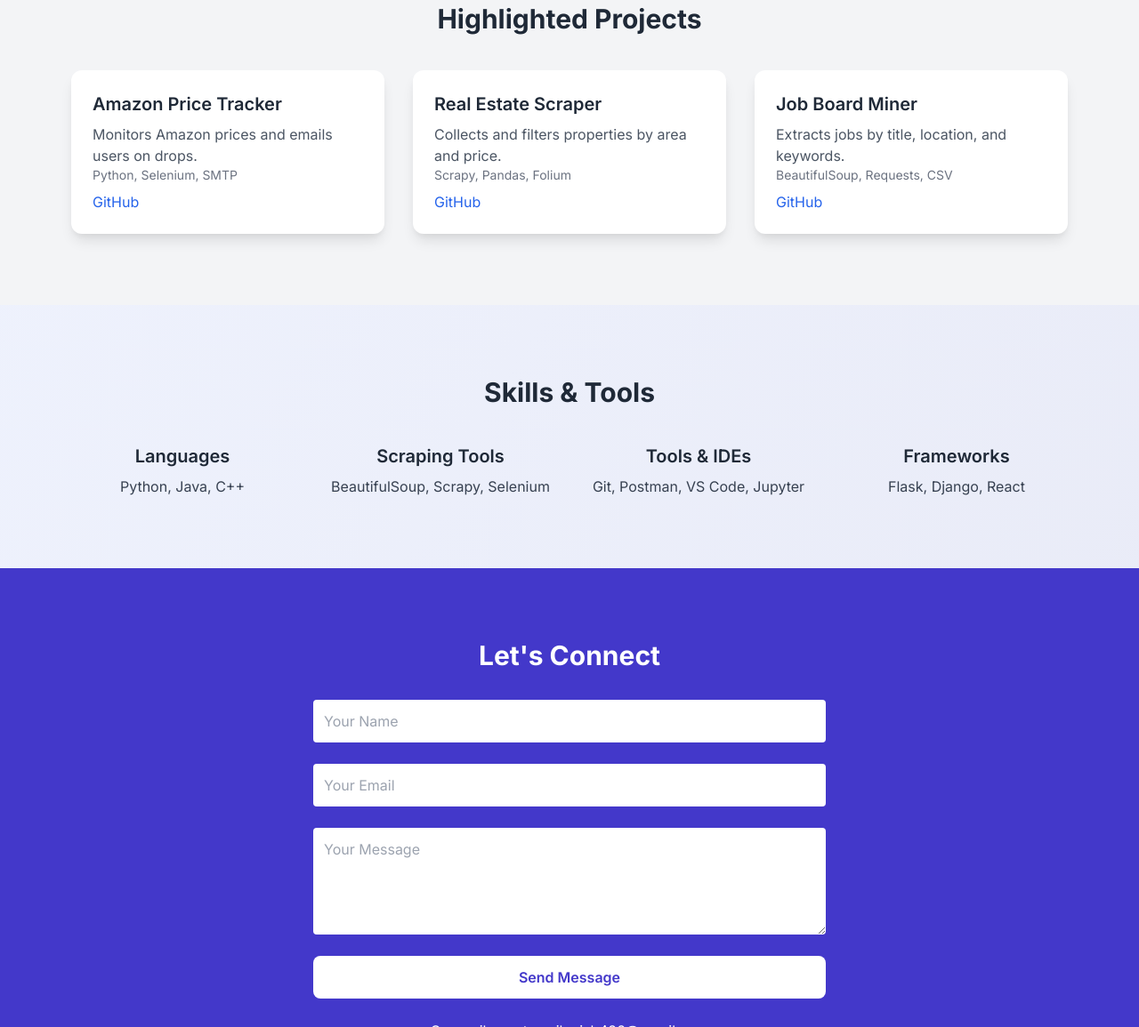
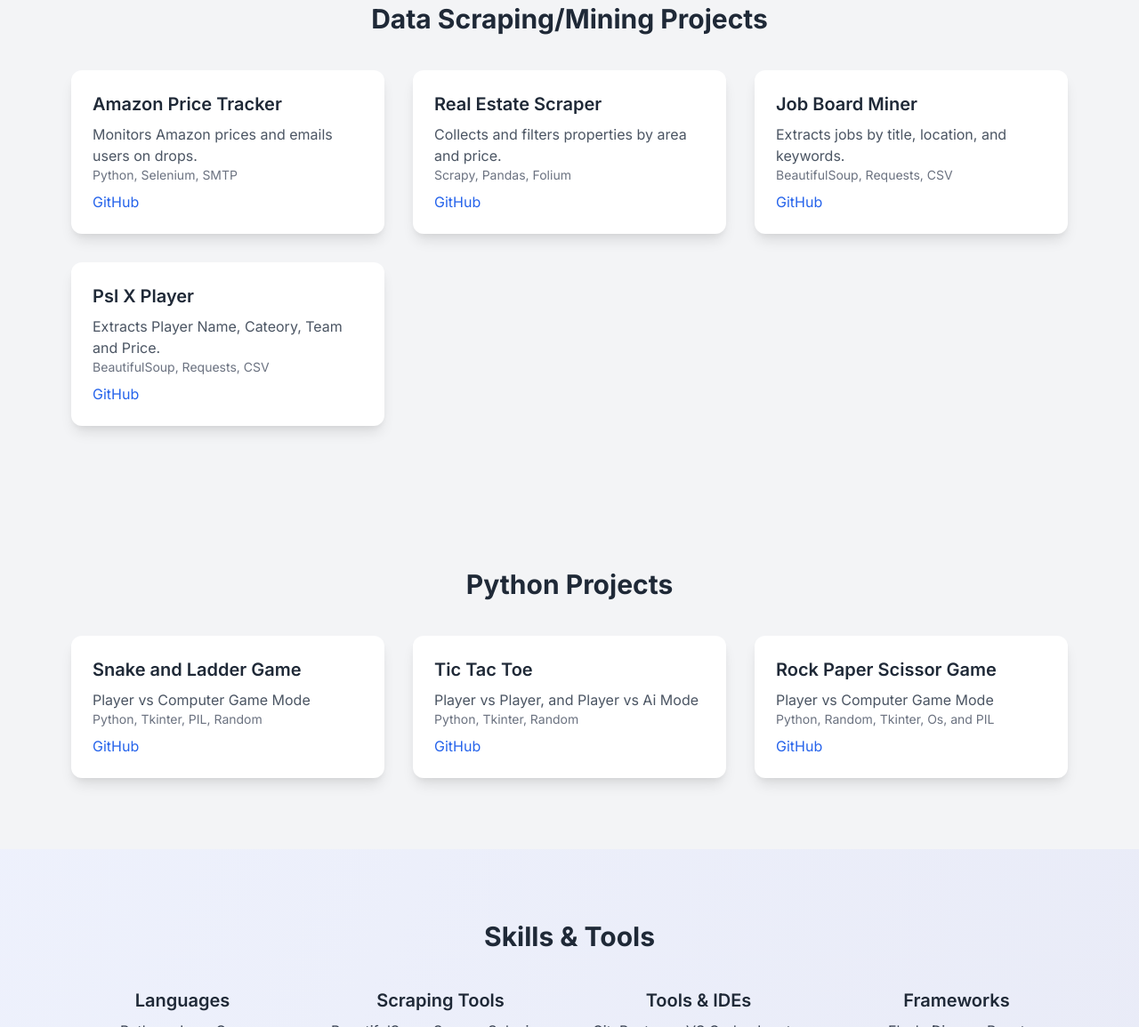
Before and after one commit to Saqib426/Port_folio, a plain HTML site: page index.html in a window 1280 px wide. Shown: the part 841-1996 px from the top of the page at 89% size. Drawn offline with nearby package versions, Linux system fonts and the light colour scheme.

Commit message:
Update feature or fix bugs

```diff
--- a/index.html
+++ b/index.html
@@ -81,7 +81,7 @@
 
     <!-- Projects -->
     <section id="projects" class="bg-gray-100 py-20 px-6 md:px-20">
-        <h2 class="text-3xl font-bold text-center mb-10">Highlighted Projects</h2>
+        <h2 class="text-3xl font-bold text-center mb-10">Data Scraping/Mining Projects</h2>
         <div class="grid md:grid-cols-3 gap-8">
             <div class="bg-white p-6 rounded-xl shadow-lg hover:shadow-2xl">
                 <h3 class="font-semibold text-xl mb-2">Amazon Price Tracker</h3>
@@ -100,6 +100,39 @@
                 <p class="text-gray-600">Extracts jobs by title, location, and keywords.</p>
                 <p class="text-sm text-gray-500">BeautifulSoup, Requests, CSV</p>
                 <a href="#" class="text-blue-600 mt-2 inline-block">GitHub</a>
+            </div>
+            <div class="bg-white p-6 rounded-xl shadow-lg hover:shadow-2xl">
+                <h3 class="font-semibold text-xl mb-2">Psl X Player</h3>
+                <p class="text-gray-600">Extracts Player Name, Cateory, Team and Price.</p>
+                <p class="text-sm text-gray-500">BeautifulSoup, Requests, CSV</p>
+                <a href="#" class="text-blue-600 mt-2 inline-block">GitHub</a>
+            </div>
+        </div>
+    </section>
+
+    <!-- Python Projects -->
+
+
+    <section id="projects" class="bg-gray-100 py-20 px-6 md:px-20">
+        <h2 class="text-3xl font-bold text-center mb-10">Python Projects</h2>
+        <div class="grid md:grid-cols-3 gap-8">
+            <div class="bg-white p-6 rounded-xl shadow-lg hover:shadow-2xl">
+                <h3 class="font-semibold text-xl mb-2">Snake and Ladder Game </h3>
+                <p class="text-gray-600">Player vs Computer Game Mode</p>
+                <p class="text-sm text-gray-500">Python, Tkinter, PIL, Random</p>
+                <a href="https://github.com/Saqib426/Snake_Ladder_Game" class="text-blue-600 mt-2 inline-block">GitHub</a>
+            </div>
+            <div class="bg-white p-6 rounded-xl shadow-lg hover:shadow-2xl">
+                <h3 class="font-semibold text-xl mb-2">Tic Tac Toe</h3>
+                <p class="text-gray-600">Player vs Player, and Player vs Ai Mode</p>
+                <p class="text-sm text-gray-500">Python, Tkinter, Random</p>
+                <a href="https://github.com/Saqib426/Tic_Tac_Toe_Game" class="text-blue-600 mt-2 inline-block">GitHub</a>
+            </div>
+            <div class="bg-white p-6 rounded-xl shadow-lg hover:shadow-2xl">
+                <h3 class="font-semibold text-xl mb-2">Rock Paper Scissor Game</h3>
+                <p class="text-gray-600">Player vs Computer Game Mode</p>
+                <p class="text-sm text-gray-500">Python, Random, Tkinter, Os, and PIL</p>
+                <a href="https://github.com/Saqib426/Rock_paper_scissor_Game" class="text-blue-600 mt-2 inline-block">GitHub</a>
             </div>
         </div>
     </section>
```
